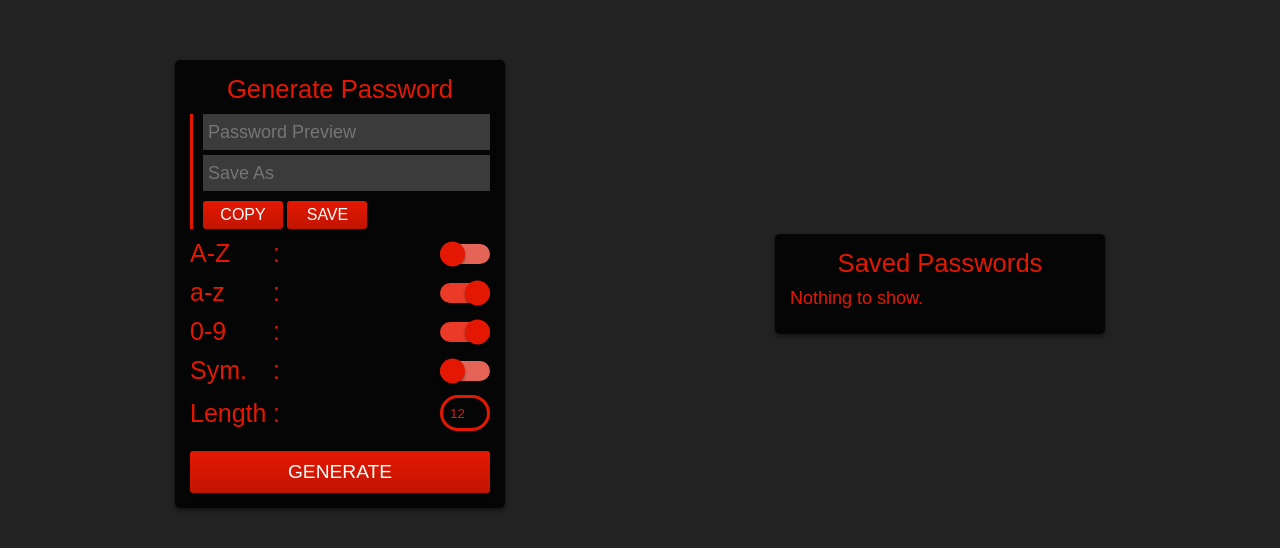
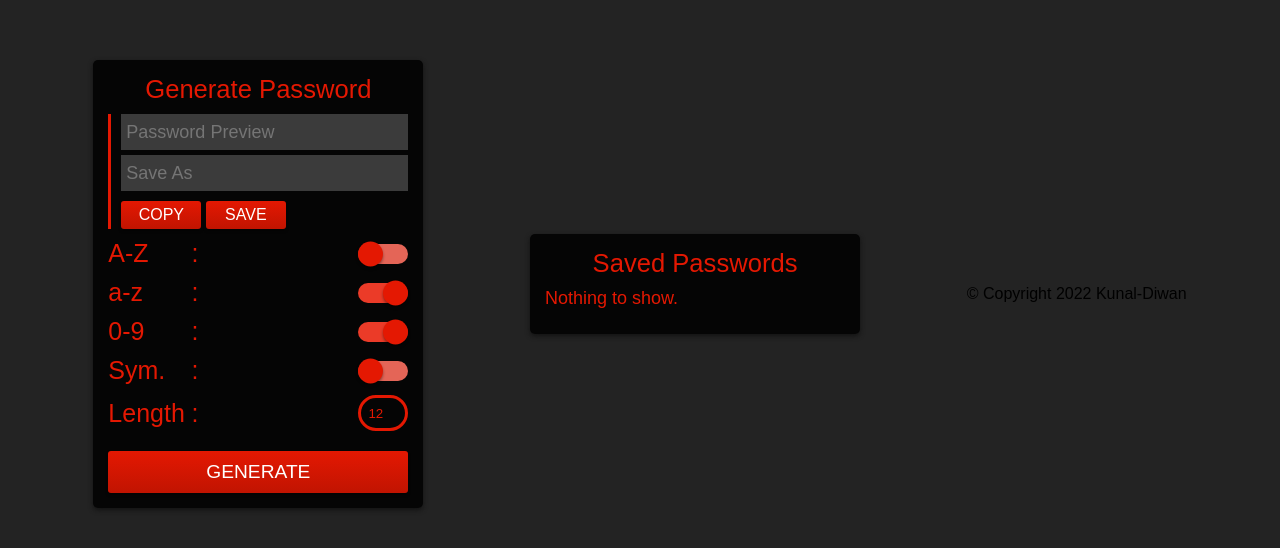
Before and after one commit to Kunal-Diwan/Password-Generator, a plain HTML site: page index.html in a window 1280 px wide. Shown: the part 146-694 px from the top of the page. Drawn offline with Linux system fonts and the light colour scheme.

Commit message:
Adding ©

```diff
--- a/index.html
+++ b/index.html
@@ -50,6 +50,9 @@
 
     </div>
   </div>
+
+  <footer>&copy; Copyright 2022 Kunal-Diwan</footer>
+
 <script src="main.js"></script>
 </body>
 </html>
```
